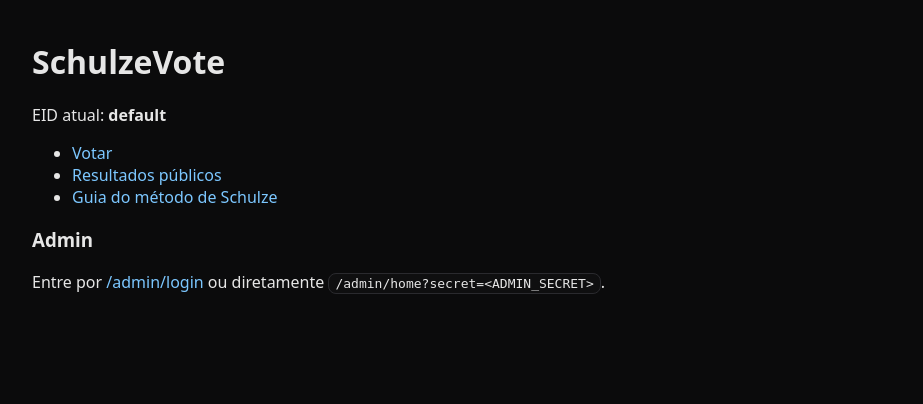
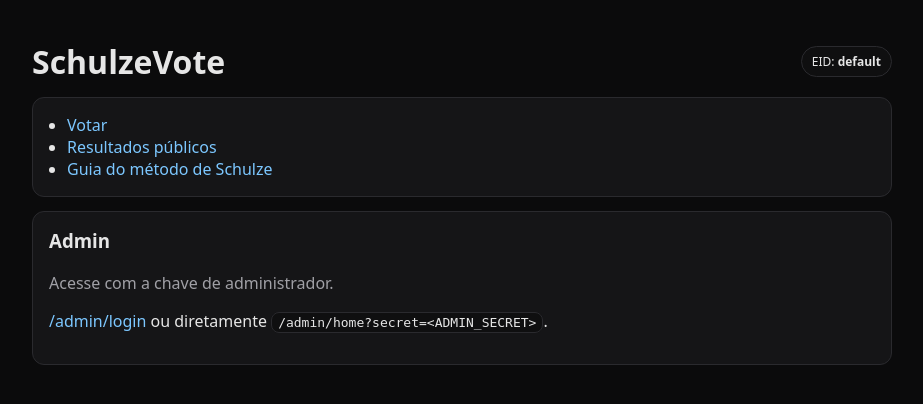
Before and after one commit to Jccasafus-hub/SchulzeVote, a Flask app: page / in a window 1280 px wide. Shown: the top 404 px of the page, without its empty margins (178-1101 px from the left). Run offline with Flask 3, Linux system fonts and the light colour scheme.

Commit message:
Update index.html

```diff
--- a/templates/index.html
+++ b/templates/index.html
@@ -1,15 +1,21 @@
 {% extends "base.html" %}
 {% block content %}
-<h1>SchulzeVote</h1>
-<p>EID atual: <b>{{ get_current_election_id() }}</b></p>
-<ul>
-  <li><a href="/vote">Votar</a></li>
-  <li><a href="/results">Resultados públicos</a></li>
-  <li><a href="/schulze_guide">Guia do método de Schulze</a></li>
-</ul>
+  <div class="top">
+    <h1 style="margin:0">SchulzeVote</h1>
+    <span class="chip">EID: <b>{{ get_current_election_id() }}</b></span>
+  </div>
 
-<h3>Admin</h3>
-<p>Entre por <a href="/admin/login">/admin/login</a> ou diretamente
-  <code>/admin/home?secret=&lt;ADMIN_SECRET&gt;</code>.
-</p>
+  <div class="card">
+    <ul style="margin:0 0 0 18px; padding:0">
+      <li><a href="/vote">Votar</a></li>
+      <li><a href="/results">Resultados públicos</a></li>
+      <li><a href="/schulze_guide">Guia do método de Schulze</a></li>
+    </ul>
+  </div>
+
+  <div class="card">
+    <h3 style="margin-top:0">Admin</h3>
+    <p class="muted">Acesse com a chave de administrador.</p>
+    <p><a href="/admin/login">/admin/login</a> ou diretamente <code>/admin/home?secret=&lt;ADMIN_SECRET&gt;</code>.</p>
+  </div>
 {% endblock %}
```
